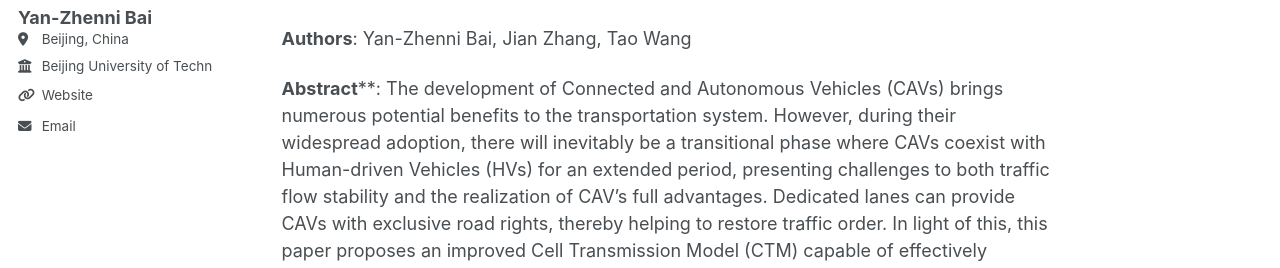
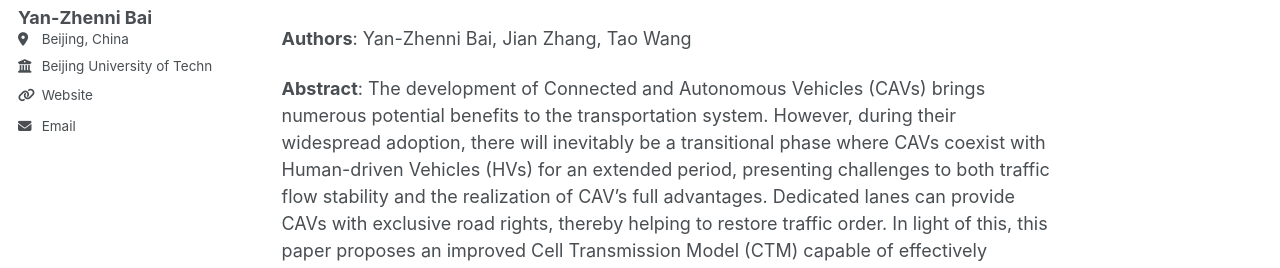
Before and after one commit to Yzn-Bai/Yan-Zhenni_Bai.github.io, a Jekyll site: the page built from _publications/2024-02-17-paper-title-number-4.md, in a window 1280 px wide and 1314 px high. Shown: the part 254-522 px from the top of the window. Built offline with Jekyll 4.4.1, drawn with Linux system fonts in a browser that asks for light colours; a script that is not in the unit is left out; some of the changed text lies outside the part shown.

```diff
--- a/_publications/2024-02-17-paper-title-number-4.md
+++ b/_publications/2024-02-17-paper-title-number-4.md
@@ -9,4 +9,4 @@ paperurl: "10.1109/CCSSTA62096.2024.10691789"
 ---
 **Authors**: Yan-Zhenni Bai, Jian Zhang, Tao Wang
 
-**Abstract****: The development of Connected and Autonomous Vehicles (CAVs) brings numerous potential benefits to the transportation system. However, during their widespread adoption, there will inevitably be a transitional phase where CAVs coexist with Human-driven Vehicles (HVs) for an extended period, presenting challenges to both traffic flow stability and the realization of CAV’s full advantages. Dedicated lanes can provide CAVs with exclusive road rights, thereby helping to restore traffic order. In light of this, this paper proposes an improved Cell Transmission Model (CTM) capable of effectively simulating the operational states of multi-lane mixed traffic flows. Through simulation experiments conducted in two different scenarios, this study not only verifies the accuracy and applicability of the model but also provides specific recommendations for the establishment of dedicated lanes.
+**Abstract**: The development of Connected and Autonomous Vehicles (CAVs) brings numerous potential benefits to the transportation system. However, during their widespread adoption, there will inevitably be a transitional phase where CAVs coexist with Human-driven Vehicles (HVs) for an extended period, presenting challenges to both traffic flow stability and the realization of CAV’s full advantages. Dedicated lanes can provide CAVs with exclusive road rights, thereby helping to restore traffic order. In light of this, this paper proposes an improved Cell Transmission Model (CTM) capable of effectively simulating the operational states of multi-lane mixed traffic flows. Through simulation experiments conducted in two different scenarios, this study not only verifies the accuracy and applicability of the model but also provides specific recommendations for the establishment of dedicated lanes.
```
